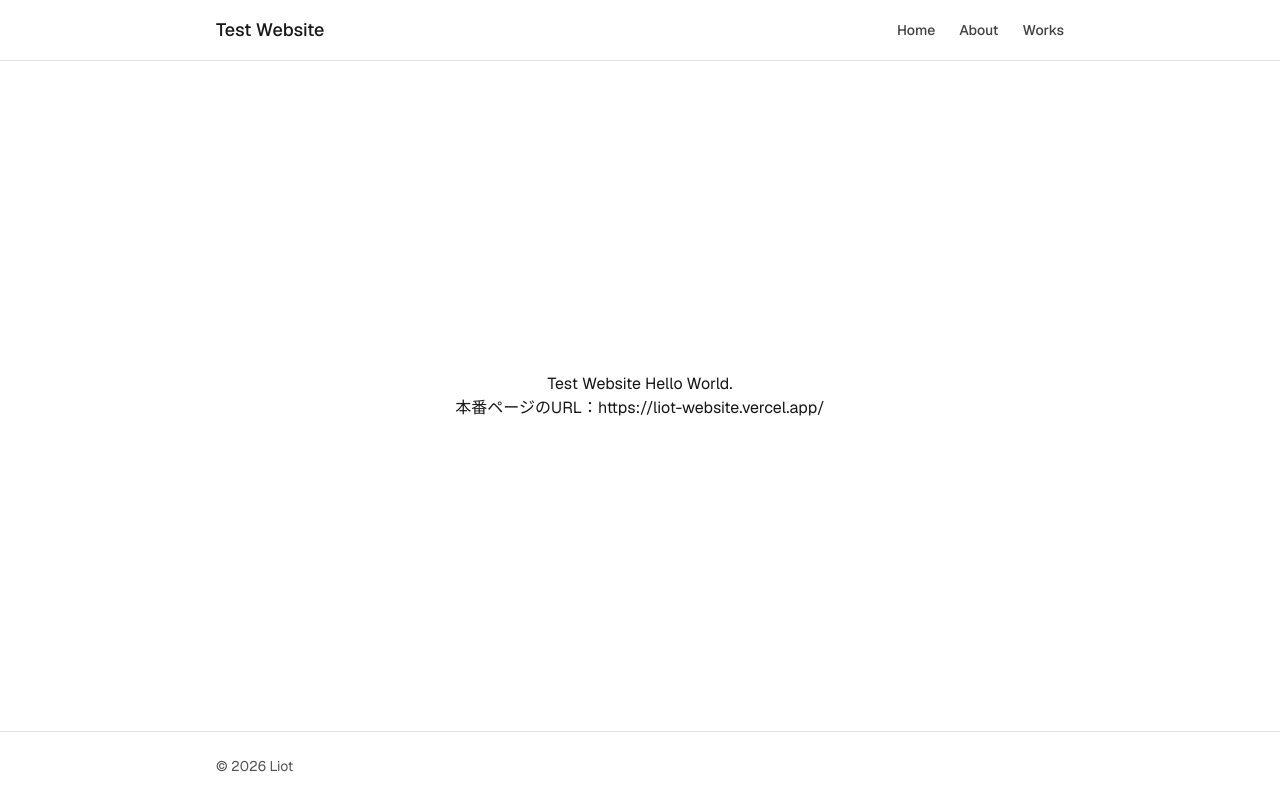
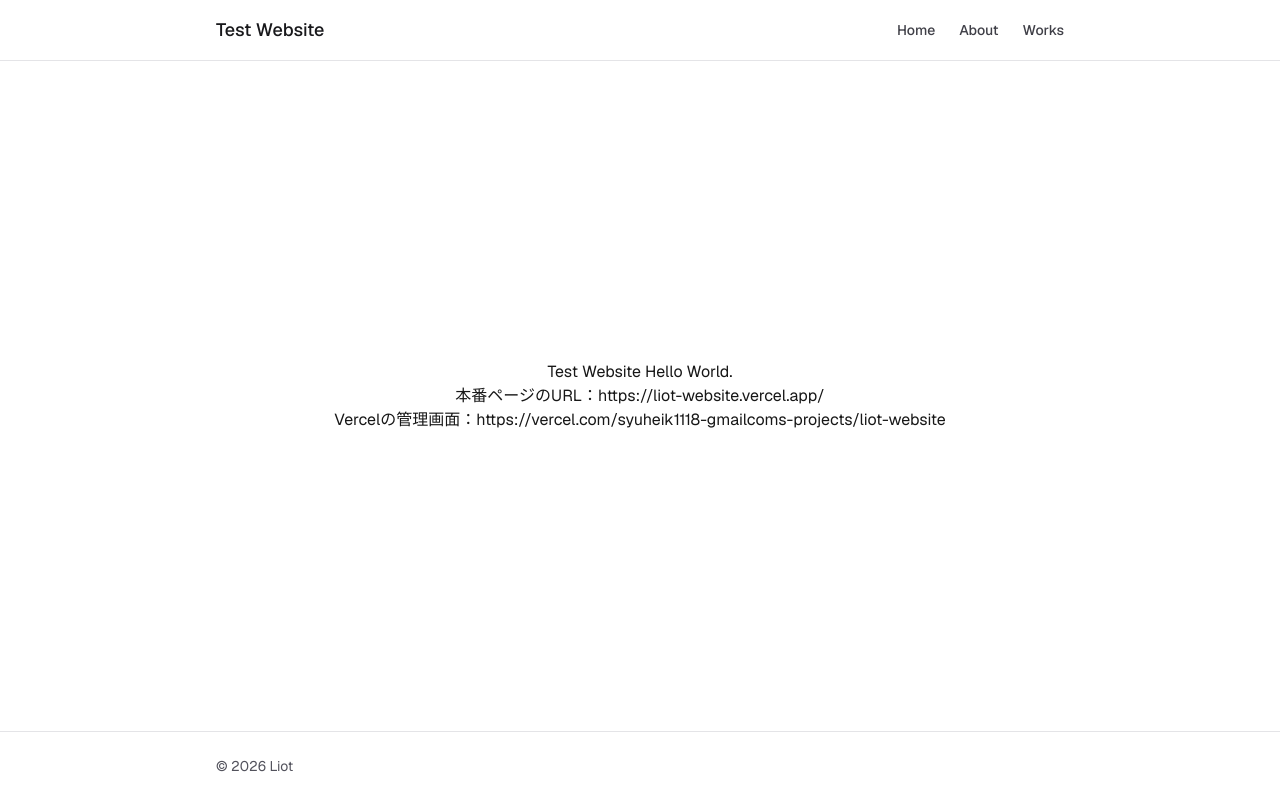
Before and after one commit to kams3261/liot-website, a Next.js app: page / in a window 1280 px wide. Built offline with nearby package versions, Linux system fonts and the light colour scheme.

Commit message:
テキスト修正追加

```diff
--- a/src/app/page.tsx
+++ b/src/app/page.tsx
@@ -2,7 +2,8 @@ export default function Home() {
   return (
     <div className="mx-auto flex w-full flex-1 items-center justify-center px-4 py-10 text-center sm:px-6 sm:py-16">
       <p>Test Website Hello World.<br />
-        本番ページのURL：https://liot-website.vercel.app/</p>
+        本番ページのURL：https://liot-website.vercel.app/<br />
+        Vercelの管理画面：https://vercel.com/syuheik1118-gmailcoms-projects/liot-website</p>
     </div>
   );
 }
```
